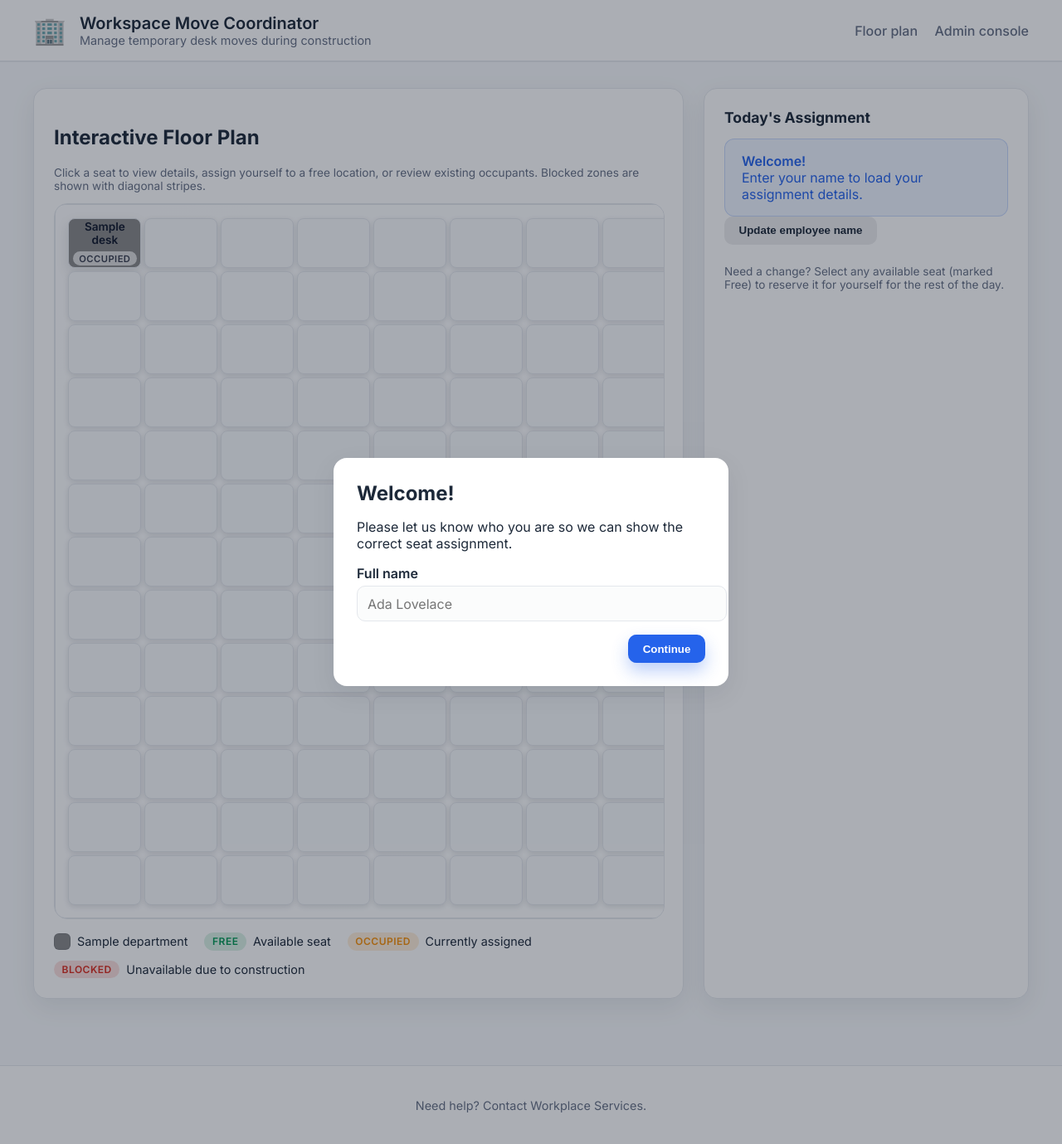
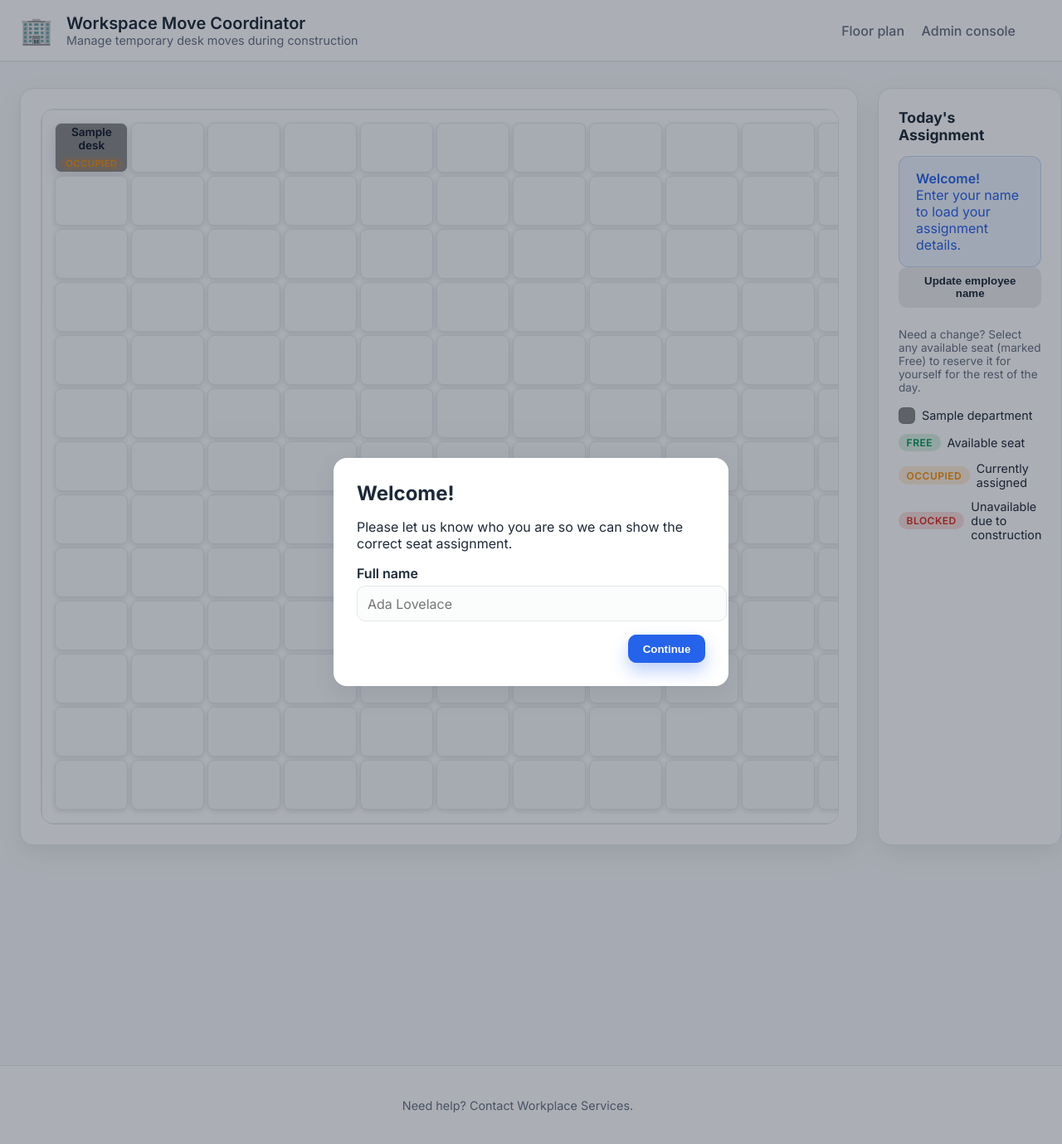
Before and after one commit to miles-howell/Window-Works, a Django app: page / in a window 1280 px wide. Shown: the whole page at 83% size. Run offline with Django 5.2, Linux system fonts and the light colour scheme; tables that the repository leaves empty hold one stand-in row (values such as "Sample post"); parts of the project's set-up code (start-up, migrations or seed data) failed here and were passed over.

Commit message:
Adjust floorplan layout and badge colors

```diff
--- a/static/css/styles.css
+++ b/static/css/styles.css
@@ -23,7 +23,7 @@ body {
 
 .container {
   max-width: 1200px;
-  margin: 0 auto;
+  margin: 0;
   padding: 0 1.5rem;
   width: 100%;
 }
@@ -146,6 +146,7 @@ body {
 .floorplan-card {
   position: relative;
   min-width: 0;
+  width: 75vw;
 }
 
 .floorplan-wrapper {
@@ -249,6 +250,21 @@ body {
   letter-spacing: 0.04em;
   color: rgba(15, 23, 42, 0.8);
   background: rgba(255, 255, 255, 0.7);
+}
+
+.grid-cell .status-pill.status-free {
+  background: rgba(3, 152, 85, 0.15);
+  color: var(--success);
+}
+
+.grid-cell .status-pill.status-occupied {
+  background: rgba(247, 144, 9, 0.15);
+  color: var(--warning);
+}
+
+.grid-cell .status-pill.status-blocked {
+  background: rgba(217, 45, 32, 0.2);
+  color: var(--danger);
 }
 
 .grid-cell .grid-cell-meta {
--- a/static/js/floorplan.js
+++ b/static/js/floorplan.js
@@ -158,11 +158,12 @@
     }
 
     const statusLabel = statusLabelForDesk(desk);
+    const statusModifier = desk.status ? ` status-${desk.status}` : "";
     const details = [];
     if (!isWalkway) {
       details.push(`<div class="desk-label">${desk.label}</div>`);
       if (isAssignable) {
-        details.push(`<div class="status-pill">${statusLabel}</div>`);
+        details.push(`<div class="status-pill${statusModifier}">${statusLabel}</div>`);
       }
     }
     cell.innerHTML = details.join("");
--- a/templates/floorplan/index.html
+++ b/templates/floorplan/index.html
@@ -4,13 +4,6 @@
 {% block content %}
   <div class="grid grid-two">
     <section class="card floorplan-card">
-      <div class="card-header">
-        <h2>Interactive Floor Plan</h2>
-        <p class="note-text">
-          Click a seat to view details, assign yourself to a free location, or review existing
-          occupants. Blocked zones are shown with diagonal stripes.
-        </p>
-      </div>
       <div class="floorplan-wrapper">
         <div
           class="floorplan-canvas"
@@ -18,26 +11,6 @@
           data-rows="{{ grid_rows }}"
           data-columns="{{ grid_columns }}"
         ></div>
-      </div>
-      <div class="legend">
-        {% for department in departments %}
-          <div class="legend-item">
-            <span class="legend-swatch" style="background: {{ department.color }}"></span>
-            <span>{{ department.name }}</span>
-          </div>
-        {% endfor %}
-        <div class="legend-item">
-          <span class="badge success">Free</span>
-          <span>Available seat</span>
-        </div>
-        <div class="legend-item">
-          <span class="badge warning">Occupied</span>
-          <span>Currently assigned</span>
-        </div>
-        <div class="legend-item">
-          <span class="badge danger">Blocked</span>
-          <span>Unavailable due to construction</span>
-        </div>
       </div>
     </section>
     <aside class="card sidebar-card">
@@ -76,6 +49,26 @@
         Need a change? Select any available seat (marked Free) to reserve it for yourself for the
         rest of the day.
       </p>
+      <div class="legend">
+        {% for department in departments %}
+          <div class="legend-item">
+            <span class="legend-swatch" style="background: {{ department.color }}"></span>
+            <span>{{ department.name }}</span>
+          </div>
+        {% endfor %}
+        <div class="legend-item">
+          <span class="badge success">Free</span>
+          <span>Available seat</span>
+        </div>
+        <div class="legend-item">
+          <span class="badge warning">Occupied</span>
+          <span>Currently assigned</span>
+        </div>
+        <div class="legend-item">
+          <span class="badge danger">Blocked</span>
+          <span>Unavailable due to construction</span>
+        </div>
+      </div>
     </aside>
   </div>
 
```
